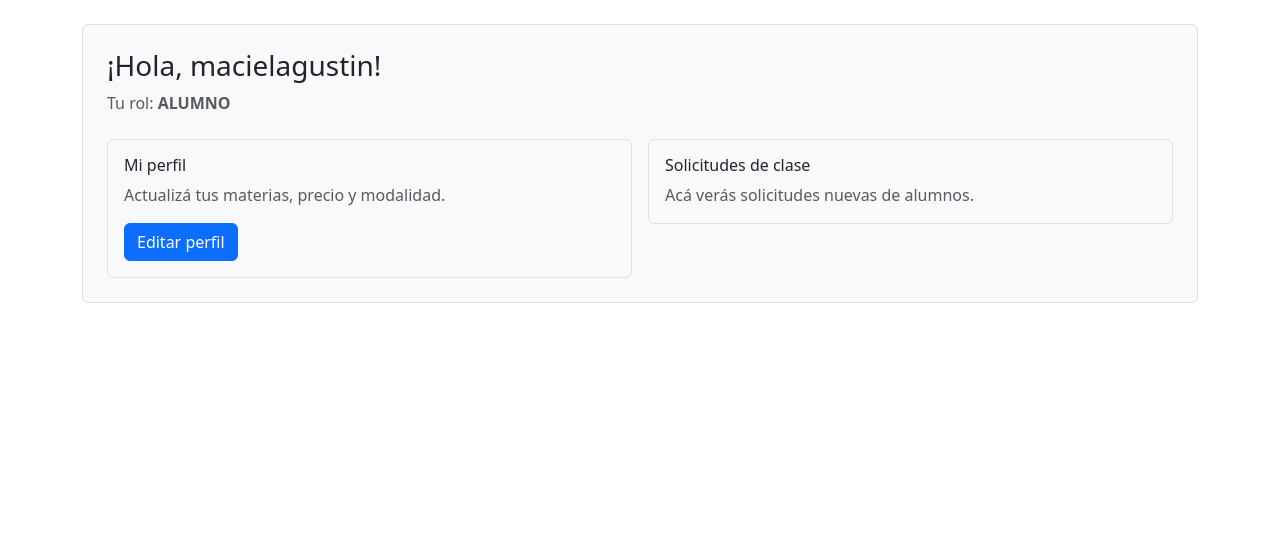
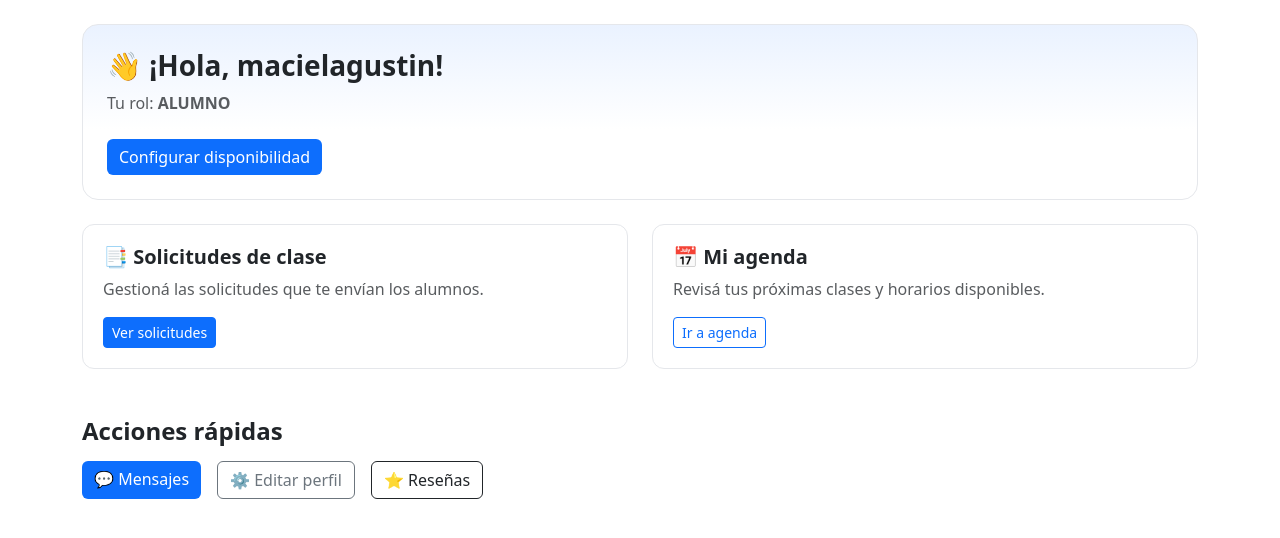
Before and after one commit to macielagustin/EduLink, a Django app: page /maestro/ in a window 1280 px wide. Shown: the part 56-594 px from the top of the page. Run offline with Django 5.2, Linux system fonts and the light colour scheme; a user stored in the database is signed in.

Commit message:
Dashboard de alumnos y maestros

```diff
--- a/templates/cuentas/dashboard_maestro.html
+++ b/templates/cuentas/dashboard_maestro.html
@@ -1,23 +1,42 @@
 {% extends "base.html" %}
 {% block title %}Dashboard Maestro{% endblock %}
+
 {% block content %}
-  <div class="card p-4">
-    <h3 class="mb-2">¡Hola, {{ request.user.username }}!</h3>
-    <p class="text-muted mb-4">Tu rol: <strong>{{ request.user.rol }}</strong></p>
-    <div class="row g-3">
-      <div class="col-md-6">
-        <div class="p-3 border rounded bg-light">
-          <h6 class="mb-2">Mi perfil</h6>
-          <p class="text-muted">Actualizá tus materias, precio y modalidad.</p>
-          <a class="btn btn-primary" href="#">Editar perfil</a>
-        </div>
+  <!-- Hero de bienvenida -->
+  <div class="hero-wrap p-4 mb-4">
+    <h3 class="fw-bold">👋 ¡Hola, {{ request.user.username }}!</h3>
+    <p class="text-muted">Tu rol: <strong>{{ request.user.rol }}</strong></p>
+    <a href="#" class="btn btn-acento mt-2">Configurar disponibilidad</a>
+  </div>
+
+  <!-- Secciones principales -->
+  <div class="row g-4">
+    <!-- Solicitudes de clase -->
+    <div class="col-md-6">
+      <div class="feature-card">
+        <h5 class="fw-bold mb-2">📑 Solicitudes de clase</h5>
+        <p class="text-muted">Gestioná las solicitudes que te envían los alumnos.</p>
+        <a class="btn btn-primary btn-sm" href="#">Ver solicitudes</a>
       </div>
-      <div class="col-md-6">
-        <div class="p-3 border rounded bg-light">
-          <h6 class="mb-2">Solicitudes de clase</h6>
-          <p class="text-muted mb-0">Acá verás solicitudes nuevas de alumnos.</p>
-        </div>
+    </div>
+
+    <!-- Mi agenda -->
+    <div class="col-md-6">
+      <div class="feature-card">
+        <h5 class="fw-bold mb-2">📅 Mi agenda</h5>
+        <p class="text-muted">Revisá tus próximas clases y horarios disponibles.</p>
+        <a class="btn btn-outline-primary btn-sm" href="#">Ir a agenda</a>
       </div>
     </div>
   </div>
+
+  <!-- Acciones rápidas -->
+  <div class="mt-5">
+    <h4 class="fw-bold mb-3">Acciones rápidas</h4>
+    <div class="d-flex flex-wrap gap-3">
+      <a href="#" class="btn btn-acento">💬 Mensajes</a>
+      <a href="#" class="btn btn-outline-secondary">⚙️ Editar perfil</a>
+      <a href="#" class="btn btn-outline-dark">⭐ Reseñas</a>
+    </div>
+  </div>
 {% endblock %}
```
Also changed, not shown: templates/cuentas/dashboard_alumno.html (+34 -15 lines).
